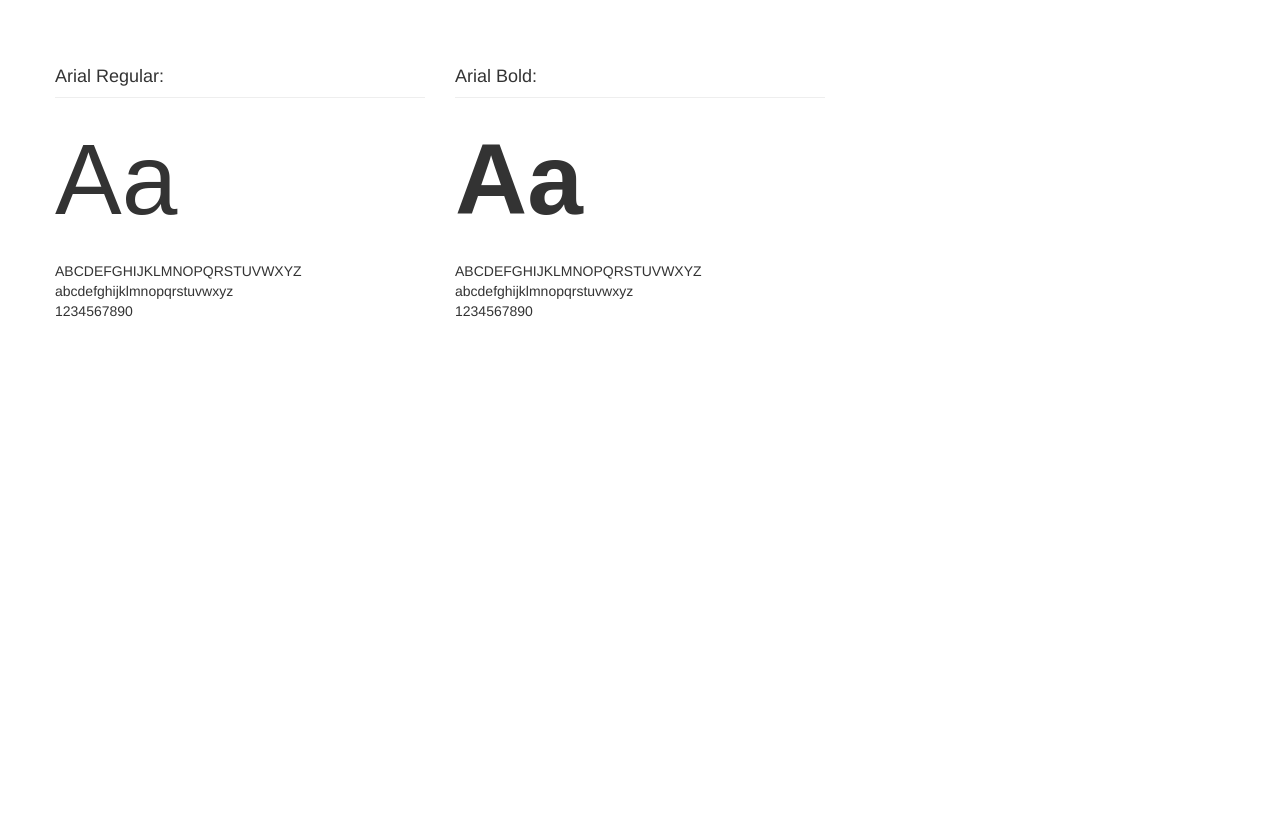
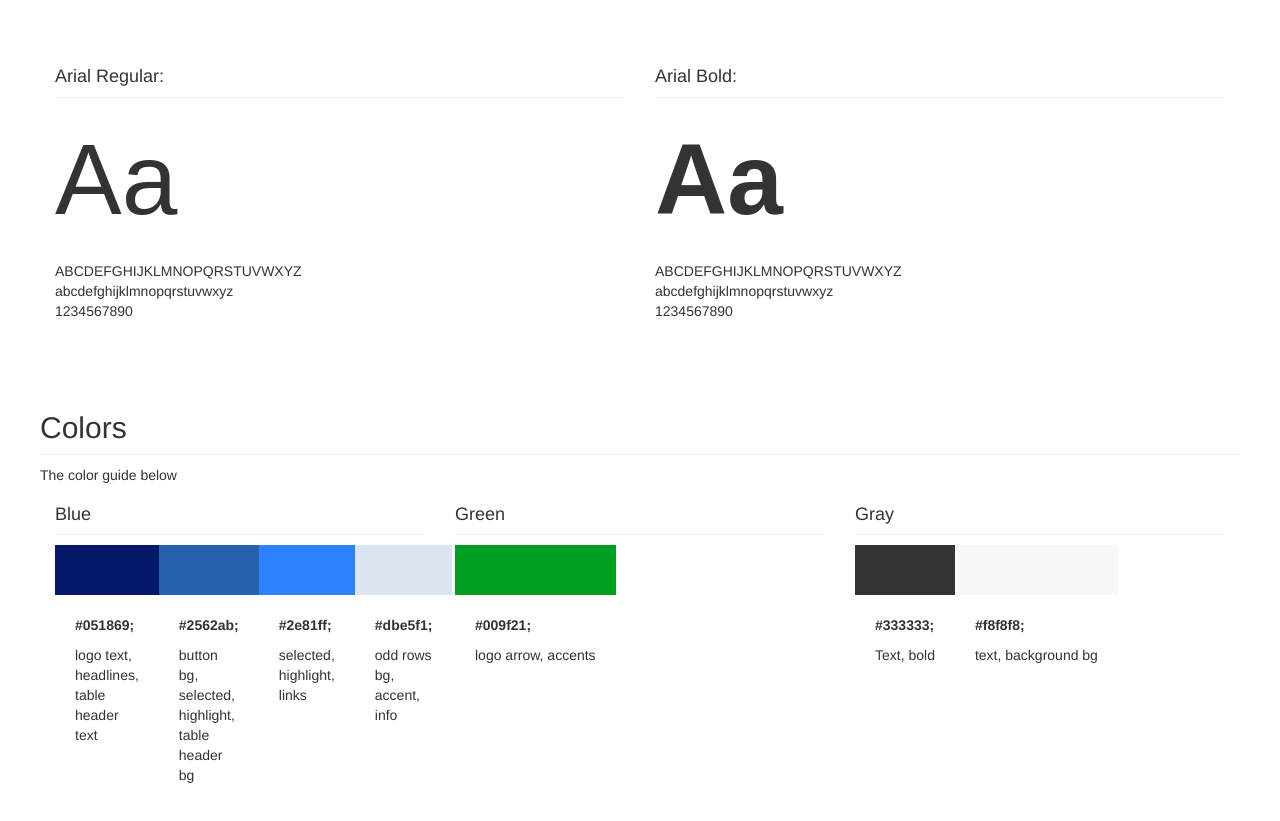
Before and after one commit to concept-plus/fda-go-design, a plain HTML site: page style-guide/index.html in a window 1280 px wide. Shown: the part 1678-2499 px from the top of the page. Before the commit the page ends 2029 px from the top, so only its background shows below. Drawn offline with Linux system fonts and the light colour scheme.

Commit message:
Added color guide.

```diff
--- a/style-guide/index.html
+++ b/style-guide/index.html
@@ -113,7 +113,7 @@
 
             <div class="container-fluid">
               <div class="row">
-                <div class="col-xs-12 col-md-4">
+                <div class="col-xs-12 col-md-6">
                   <h4 class="sub-header">Helvetica Regular:</h4>
                   <div class="type-h-reg">
                     <p><span>Aa</span></p>
@@ -122,7 +122,7 @@
                       1234567890</p>
                   </div>
                 </div>
-                <div class="col-xs-6 col-md-4">
+                <div class="col-xs-6 col-md-6">
                   <h4 class="sub-header">Helvetica Bold:</h4>
                   <div class="type-h-bold">
                     <p><span>Aa</span></p>
@@ -135,7 +135,7 @@
 
               <br><br><br>
               <div class="row">
-                <div class="col-xs-12 col-md-4">
+                <div class="col-xs-12 col-md-6">
                   <h4 class="sub-header">Arial Regular:</h4>
                   <div class="type-a-reg">
                     <p><span>Aa</span></p>
@@ -144,7 +144,7 @@
                       1234567890</p>
                   </div>
                 </div>
-                <div class="col-xs-6 col-md-4">
+                <div class="col-xs-6 col-md-6">
                   <h4 class="sub-header">Arial Bold:</h4>
                   <div class="type-a-bold">
                     <p><span>Aa</span></p>
@@ -155,9 +155,66 @@
                 </div>
               </div>
             </div>
-          </div>
+          </div><br><br><br>
+
+          <div id="colors">
+            <h2 class="sub-header">Colors</h2>
+            <p>The color guide below </p>
+
+            <div class="container-fluid">
+              <div class="row">
+                <div class="col-xs-12 col-md-4">
+                  <h4 class="sub-header">Blue</h4>
+                  <table>
+                    <thead>
+                      <th class="blue1"></th>
+                      <th class="blue2"></th>
+                      <th class="blue3"></th>
+                      <th class="blue4"></th>
+                    <thead>
+                    <tbody>
+                      <tr>
+                        <td><p><strong>#051869;</strong></p><p>logo text, headlines, table header text</td>
+                        <td><p><strong>#2562ab;</strong></p><p>button bg, selected, highlight, table header bg</p></td>
+                        <td><p><strong>#2e81ff;</strong></p><p>selected, highlight, links</p></td>
+                        <td><p><strong>#dbe5f1;</strong></p><p>odd rows bg, accent, info</p></td>
+                      </tr>
+                    </tbody>
+                  </table>
+                </div>
+                <div class="col-xs-12 col-md-4">
+                  <h4 class="sub-header">Green</h4>
+                  <table>
+                    <thead>
+                      <th class="green1"></th>
+                    <thead>
+                    <tbody>
+                      <tr>
+                        <td><p><strong>#009f21;</strong></p>logo arrow, accents<p></p></td>
+                      </tr>
+                    </tbody>
+                  </table>
+                </div>
+                <div class="col-xs-12 col-md-4">
+                  <h4 class="sub-header">Gray</h4>
+                  <table>
+                    <thead>
+                      <th class="gray1"></th>
+                      <th class="gray2"></th>
+                    <thead>
+                    <tbody>
+                      <tr>
+                        <td><p><strong>#333333;</strong></p>Text, bold<p></p></td>
+                        <td><p><strong>#f8f8f8;</strong></p>text, background bg<p></p></td>
+                      </tr>
+                    </tbody>
+                  </table>
+                </div>
 
 
+              </div>
+            </div>
+          </div>
         </div>
 
 
--- a/style-guide/styles/dashboard.css
+++ b/style-guide/styles/dashboard.css
@@ -19,6 +19,28 @@
 .center {
   text-align: center;
 }
+.blue1 {
+  background-color: #051869;
+}
+.blue2 {
+  background-color: #2562ab;
+}
+.blue3 {
+  background-color: #2e81ff;
+}
+.blue4 {
+  background-color: #dbe5f1;
+}
+.gray1 {
+  background-color: #333333;
+}
+.gray2 {
+  background-color: #f8f8f8;
+}
+.green1{
+  background-color: #009f21;
+}
+
 
 /*
  * Top navigation
@@ -105,6 +127,14 @@
   font-family: "Arial";
 }
 
+#colors th {
+  height: 50px;
+}
+#colors td{
+  padding: 20px;
+  vertical-align: top;
+}
+
 
 /*
  * Placeholder dashboard ideas
```
